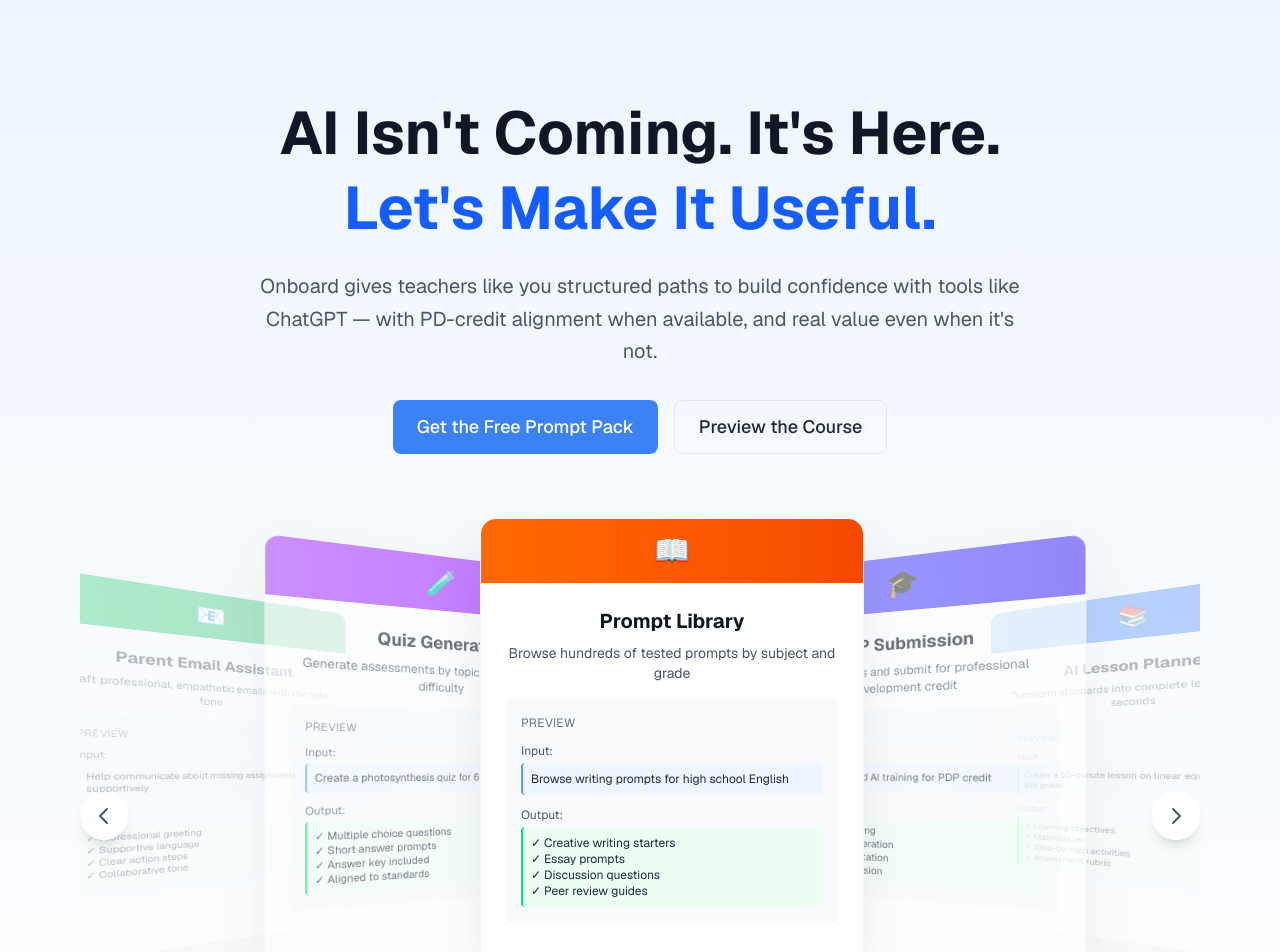
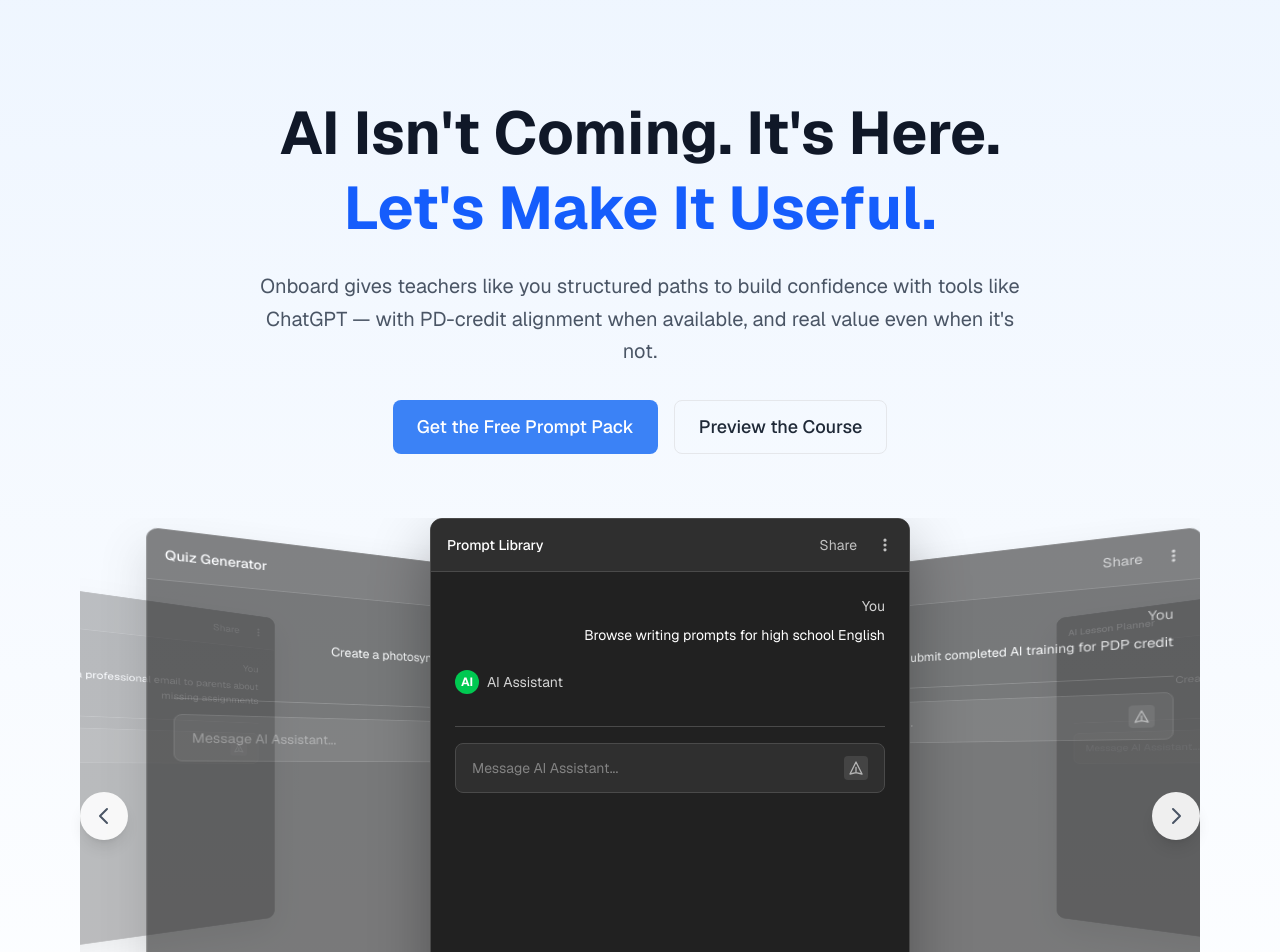
Before and after one commit to dschwan21/onboard-splash, a Next.js app: page / in a window 1280 px wide. Shown: the top 952 px of the page. Built offline with nearby package versions, Linux system fonts and the light colour scheme.

Commit message:
dark mode ui chat windows for hero section

```diff
--- a/src/app/page.js
+++ b/src/app/page.js
@@ -1,6 +1,128 @@
 'use client';
 
 import { useState, useEffect } from 'react';
+
+// AI Chat Header Component
+function ChatHeader({ title }) {
+  return (
+    <div className="px-4 py-3 flex items-center justify-between" style={{backgroundColor: '#2f2f2f', borderBottom: '1px solid #4a4a4a'}}>
+      {/* Left side - Generic AI chat */}
+      <div className="flex items-center space-x-3">
+        <div className="text-white text-sm font-medium">
+          {title}
+        </div>
+      </div>
+
+      {/* Right side - Share button */}
+      <div className="flex items-center space-x-2">
+        <button className="text-white/70 text-sm px-3 py-1 rounded-md hover:bg-white/10 transition-colors">
+          Share
+        </button>
+        <button className="text-white/70 hover:text-white">
+          <svg className="w-4 h-4" fill="currentColor" viewBox="0 0 20 20">
+            <path d="M10 6a2 2 0 110-4 2 2 0 010 4zM10 12a2 2 0 110-4 2 2 0 010 4zM10 18a2 2 0 110-4 2 2 0 010 4z"/>
+          </svg>
+        </button>
+      </div>
+    </div>
+  );
+}
+
+// ChatGPT Dark Mode Message Component
+function ChatMessage({ content, isUser, delay = 0 }) {
+  const [displayedText, setDisplayedText] = useState('');
+  const [showCursor, setShowCursor] = useState(false);
+  const [isTyping, setIsTyping] = useState(false);
+
+  useEffect(() => {
+    if (!isUser && content) {
+      const timer = setTimeout(() => {
+        setIsTyping(true);
+        setShowCursor(true);
+
+        let index = 0;
+        const typeTimer = setInterval(() => {
+          if (index < content.length) {
+            setDisplayedText(content.slice(0, index + 1));
+            index++;
+          } else {
+            setShowCursor(false);
+            setIsTyping(false);
+            clearInterval(typeTimer);
+          }
+        }, 60);
+
+        return () => clearInterval(typeTimer);
+      }, delay);
+
+      return () => clearTimeout(timer);
+    } else {
+      setDisplayedText(content);
+    }
+  }, [content, isUser, delay]);
+
+  if (isUser) {
+    return (
+      <div className="flex justify-end mb-6">
+        <div className="max-w-[70%] text-right">
+          <div className="text-white/80 text-sm mb-2">You</div>
+          <div className="text-white text-sm leading-relaxed">
+            {content}
+          </div>
+        </div>
+      </div>
+    );
+  }
+
+  return (
+    <div className="flex mb-6">
+      <div className="max-w-[85%]">
+        <div className="flex items-center mb-2">
+          <div className="w-6 h-6 bg-green-500 rounded-full flex items-center justify-center mr-2">
+            <span className="text-white text-xs font-bold">AI</span>
+          </div>
+          <div className="text-white/80 text-sm">AI Assistant</div>
+        </div>
+        <div className="text-white text-sm leading-relaxed">
+          <span>
+            {displayedText}
+            {showCursor && <span className="animate-pulse text-white/60">|</span>}
+          </span>
+        </div>
+      </div>
+    </div>
+  );
+}
+
+// ChatGPT Dark Mode Interface Component
+function ChatInterface({ prompt, response, isActive, title }) {
+  return (
+    <div className="flex-1 px-6 py-6 font-[var(--font-inter)]" style={{backgroundColor: '#212121'}}>
+      <ChatMessage content={prompt} isUser={true} />
+      {isActive && (
+        <ChatMessage
+          content={response}
+          isUser={false}
+          delay={800}
+        />
+      )}
+
+      {/* Input area simulation */}
+      <div className="mt-6 pt-4" style={{borderTop: '1px solid #4a4a4a'}}>
+        <div className="flex items-center space-x-3 px-4 py-3 rounded-lg" style={{backgroundColor: '#2f2f2f', border: '1px solid #4a4a4a'}}>
+          <div className="text-white/40 text-sm flex-1">
+            Message AI Assistant...
+          </div>
+          <div className="w-6 h-6 bg-white/10 rounded flex items-center justify-center">
+            <svg className="w-4 h-4 text-white/60" fill="none" stroke="currentColor" viewBox="0 0 24 24">
+              <path strokeLinecap="round" strokeLinejoin="round" strokeWidth={2} d="M12 19l9 2-9-18-9 18 9-2zm0 0v-8" />
+            </svg>
+          </div>
+        </div>
+      </div>
+    </div>
+  );
+}
 
 // 3D Feature Carousel Component
 function Feature3DCarousel() {
@@ -11,57 +133,37 @@ function Feature3DCarousel() {
     {
       id: 1,
       title: "AI Lesson Planner",
-      description: "Transform standards into complete lesson plans in seconds",
-      icon: "📚",
-      preview: {
-        input: "Create a 50-minute lesson on linear equations for 8th grade",
-        output: "✓ Learning objectives\n✓ Materials list\n✓ Step-by-step activities\n✓ Assessment rubric"
-      },
-      color: "from-blue-500 to-blue-600"
+      url: "onboard.ai/tools/lesson-planner",
+      prompt: "Create a 50-minute lesson on linear equations for 8th grade",
+      response: "Here's your complete lesson plan:\n\n**Learning Objectives:**\n• Students will solve one-step linear equations\n• Students will identify real-world applications\n\n**Materials:**\n• Graphing calculators\n• Worksheet packet\n• Interactive whiteboard\n\n**Activities:**\n1. Warm-up review (10 min)\n2. Direct instruction (15 min)\n3. Guided practice (20 min)\n4. Exit ticket (5 min)"
     },
     {
       id: 2,
       title: "Parent Email Assistant",
-      description: "Draft professional, empathetic emails with the right tone",
-      icon: "📧",
-      preview: {
-        input: "Help communicate about missing assignments supportively",
-        output: "✓ Professional greeting\n✓ Supportive language\n✓ Clear action steps\n✓ Collaborative tone"
-      },
-      color: "from-green-500 to-green-600"
+      url: "onboard.ai/tools/email-assistant",
+      prompt: "Draft a professional email to parents about missing assignments",
+      response: "**Subject:** Partnership Opportunity - Supporting [Student Name]'s Success\n\nDear [Parent Name],\n\nI hope this message finds you well. I'm reaching out because I believe in [Student Name]'s potential and want to work together to support their continued growth.\n\nI've noticed a few recent assignments that haven't been submitted, and I'd love to collaborate with you to help [Student Name] get back on track...\n\nWould you be available for a brief conversation this week?"
     },
     {
       id: 3,
       title: "Quiz Generator",
-      description: "Generate assessments by topic, grade level, and difficulty",
-      icon: "🧪",
-      preview: {
-        input: "Create a photosynthesis quiz for 6th grade science",
-        output: "✓ Multiple choice questions\n✓ Short answer prompts\n✓ Answer key included\n✓ Aligned to standards"
-      },
-      color: "from-purple-500 to-purple-600"
+      url: "onboard.ai/tools/quiz-generator",
+      prompt: "Create a photosynthesis quiz for 6th grade science",
+      response: "**Photosynthesis Quiz - 6th Grade**\n\n**Multiple Choice:**\n1. What do plants need for photosynthesis?\n   a) Water and carbon dioxide\n   b) Sunlight and oxygen\n   c) Water, carbon dioxide, and sunlight ✓\n\n**Short Answer:**\n2. Explain why leaves are green.\n\n**Word Bank:** chlorophyll, glucose, oxygen, carbon dioxide"
     },
     {
       id: 4,
       title: "Prompt Library",
-      description: "Browse hundreds of tested prompts by subject and grade",
-      icon: "📖",
-      preview: {
-        input: "Browse writing prompts for high school English",
-        output: "✓ Creative writing starters\n✓ Essay prompts\n✓ Discussion questions\n✓ Peer review guides"
-      },
-      color: "from-orange-500 to-orange-600"
+      url: "onboard.ai/tools/prompt-library",
+      prompt: "Browse writing prompts for high school English",
+      response: "**Featured Writing Prompts:**\n\n**Creative Writing:**\n• \"Write from the perspective of an object in your bedroom\"\n• \"Describe a world where music is illegal\"\n\n**Analytical Essays:**\n• \"How does symbolism enhance theme in Romeo & Juliet?\"\n• \"Compare conflict resolution in two novels\"\n\n**Discussion Starters:**\n• \"Should social media be taught as a literacy?\""
     },
     {
       id: 5,
       title: "PDP Submission",
-      description: "Track progress and submit for professional development credit",
-      icon: "🎓",
-      preview: {
-        input: "Submit completed AI training for PDP credit",
-        output: "✓ Progress tracking\n✓ Certificate generation\n✓ Hour documentation\n✓ District submission"
-      },
-      color: "from-indigo-500 to-indigo-600"
+      url: "onboard.ai/tools/pdp-tracker",
+      prompt: "Submit completed AI training for PDP credit",
+      response: "**Submission Confirmed** ✓\n\n**Course:** AI Tools for Educators\n**Hours Completed:** 6.5\n**Verification Code:** EDU-2024-1127\n\n**Next Steps:**\n• Certificate will be emailed within 24 hours\n• Transcript updated automatically\n• District notification sent\n\n**Progress:** 6.5/6 hours complete"
     }
   ];
 
@@ -153,50 +255,36 @@ function Feature3DCarousel() {
         {features.map((feature, index) => (
           <div
             key={feature.id}
-            className={`card-3d absolute top-0 left-1/2 w-80 md:w-96 h-full cursor-pointer transition-all duration-500 ease-out ${
+            className={`card-3d absolute top-0 left-1/2 w-[420px] md:w-[480px] h-full cursor-pointer transition-all duration-500 ease-out ${
               index === currentIndex ? 'active' : ''
             }`}
             style={{
               ...getCardStyle(index),
               transformOrigin: 'center center',
-              marginLeft: '-160px', // Half of card width for centering
+              marginLeft: '-210px', // Half of card width for centering (420px / 2)
             }}
             onClick={() => goToSlide(index)}
           >
-            {/* Feature Card */}
-            <div className="w-full h-full bg-white rounded-2xl shadow-[0_20px_50px_rgba(0,0,0,0.08)] border border-gray-100 overflow-hidden">
-              {/* Card Header */}
-              <div className={`h-16 bg-gradient-to-r ${feature.color} flex items-center justify-center`}>
-                <span className="text-3xl">{feature.icon}</span>
-              </div>
+            {/* ChatGPT Dark Mode Card */}
+            <div
+              className={`w-full h-full rounded-xl border overflow-hidden transition-all duration-300 ${
+                index === currentIndex
+                  ? 'shadow-[0_25px_60px_rgba(0,0,0,0.3)]'
+                  : 'shadow-[0_20px_40px_rgba(0,0,0,0.2)]'
+              }`}
+              style={{backgroundColor: '#212121', borderColor: '#4a4a4a'}}
+            >
+              {/* ChatGPT Header */}
+              <ChatHeader title={feature.title} />
 
-              {/* Card Content */}
-              <div className="p-6 space-y-4">
-                <div className="text-center">
-                  <h3 className="text-xl font-bold text-gray-900 mb-2">{feature.title}</h3>
-                  <p className="text-gray-600 text-sm">{feature.description}</p>
-                </div>
-
-                {/* Preview Box */}
-                <div className="bg-gray-50 rounded-lg p-4 space-y-3">
-                  <div className="text-xs text-gray-500 uppercase tracking-wide">Preview</div>
-
-                  {/* Input */}
-                  <div className="text-xs">
-                    <div className="text-gray-600 mb-1">Input:</div>
-                    <div className="bg-blue-50 p-2 rounded border-l-2 border-blue-400 text-gray-800">
-                      {feature.preview.input}
-                    </div>
-                  </div>
-
-                  {/* Output */}
-                  <div className="text-xs">
-                    <div className="text-gray-600 mb-1">Output:</div>
-                    <div className="bg-green-50 p-2 rounded border-l-2 border-green-400 text-gray-800 whitespace-pre-line">
-                      {feature.preview.output}
-                    </div>
-                  </div>
-                </div>
+              {/* Chat Interface */}
+              <div className="flex flex-col h-96">
+                <ChatInterface
+                  prompt={feature.prompt}
+                  response={feature.response}
+                  isActive={index === currentIndex}
+                  title={feature.title}
+                />
               </div>
             </div>
           </div>
```
Also changed, not shown: src/app/layout.js (+7 -2 lines).
